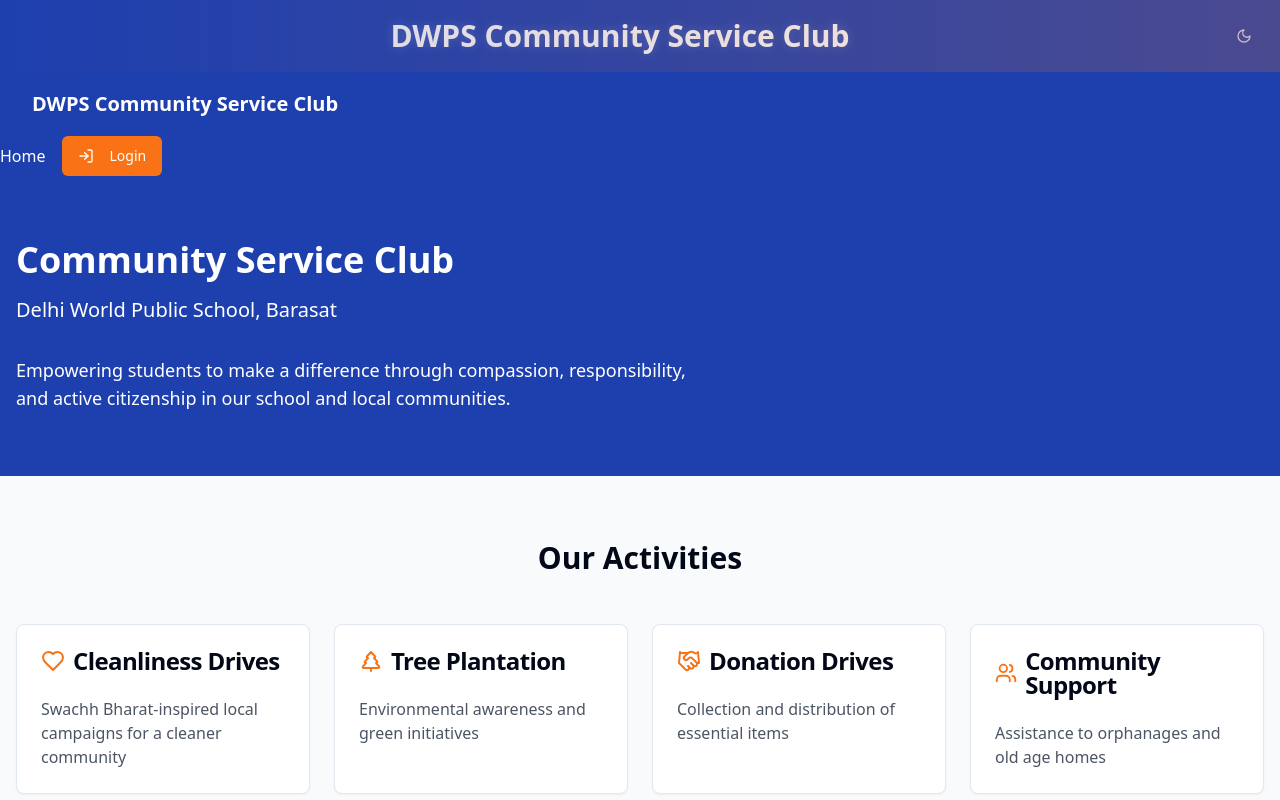
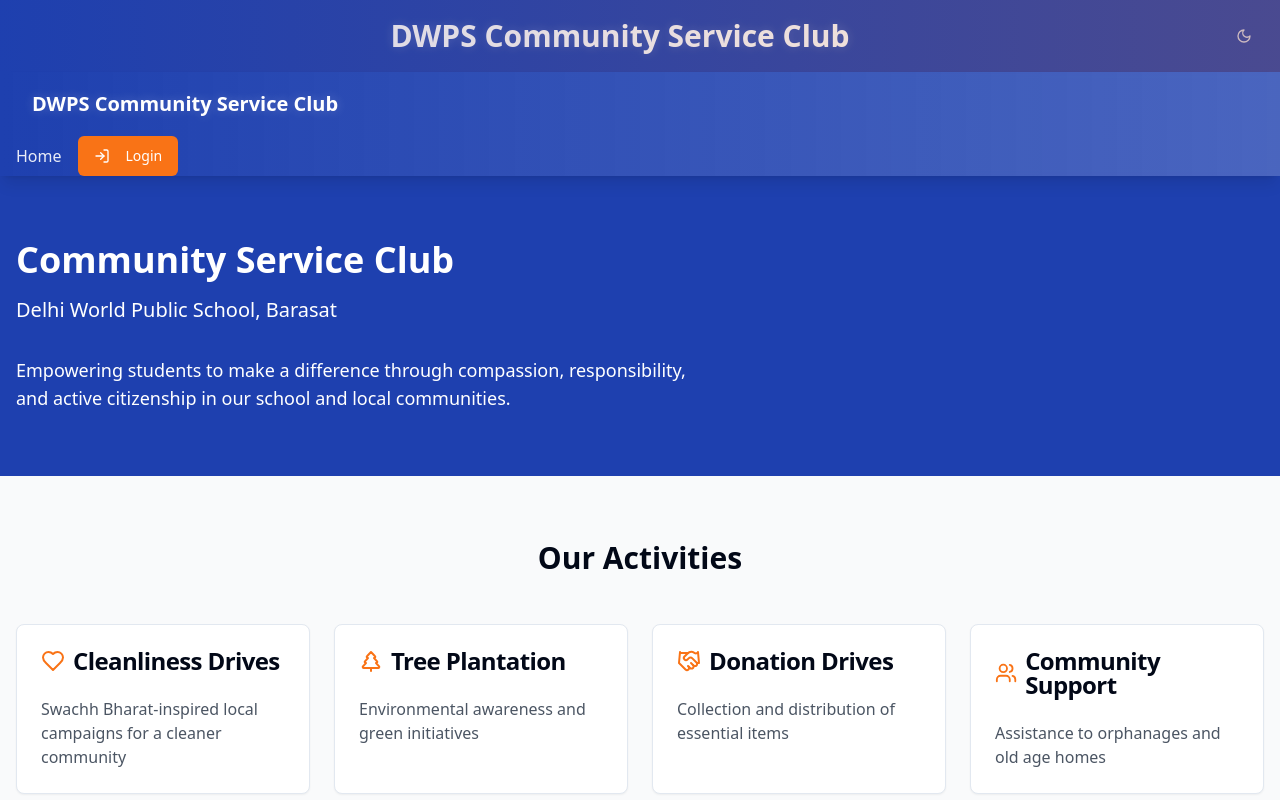
Before and after one commit to Riju-Rahaman/communityclub_dwpsb, a React (Vite) app: page / in a window 1280 px wide. Shown: the top 800 px of the page. Built offline with nearby package versions, Linux system fonts and the light colour scheme.

Commit message:
Refactor: Make UI cinematic

```diff
--- a/src/components/MainNav.tsx
+++ b/src/components/MainNav.tsx
@@ -46,34 +46,37 @@ const MainNav = () => {
   };
 
   return (
-    <nav className="bg-primary shadow-lg">
+    <nav className="bg-gradient-to-r from-primary to-primary/80 backdrop-blur-sm shadow-lg transition-all duration-300">
       <div className="max-w-7xl mx-auto px-4 sm:px-6 lg:px-8">
         <div className="flex justify-between h-16">
           <div className="flex items-center">
-            <Link to="/" className="text-white text-xl font-bold">
-              DWPS Community Service Club
+            <Link to="/" className="text-white text-xl font-bold hover:text-white/80 transition-colors">
+              <span className="animate-text-glow">DWPS Community Service Club</span>
             </Link>
           </div>
 
           <div className="md:hidden flex items-center">
             <Button
               variant="ghost"
-              className="text-white"
+              className="text-white hover:bg-white/10 transition-colors"
               onClick={() => setIsOpen(!isOpen)}
             >
-              {isOpen ? <X className="h-6 w-6" /> : <Menu className="h-6 w-6" />}
+              {isOpen ?
+                <X className="h-6 w-6 animate-in fade-in duration-200" /> :
+                <Menu className="h-6 w-6 animate-in fade-in duration-200" />
+              }
             </Button>
           </div>
         </div>
       </div>
 
       {/* Mobile Navigation */}
-      {isOpen && (
-        <div className="md:hidden">
-          <div className="px-2 pt-2 pb-3 space-y-1 sm:px-3 bg-primary">
+      <div className={`md:hidden transition-all duration-300 ease-in-out ${isOpen ? 'opacity-100 translate-y-0' : 'opacity-0 -translate-y-2'}`}>
+        {isOpen && (
+          <div className="px-2 pt-2 pb-3 space-y-1 sm:px-3 bg-primary/95 backdrop-blur-md">
             <Link
               to="/"
-              className="text-white block px-3 py-2 rounded-md hover:bg-primary/90"
+              className="text-white/90 block px-3 py-2 rounded-md hover:bg-white/10 transition-all duration-200"
             >
               Home
             </Link>
@@ -81,25 +84,25 @@ const MainNav = () => {
               <>
                 <Link
                   to="/events"
-                  className="text-white block px-3 py-2 rounded-md hover:bg-primary/90"
+                  className="text-white/90 block px-3 py-2 rounded-md hover:bg-white/10 transition-all duration-200"
                 >
                   Events
                 </Link>
                 <Link
                   to="/announcements"
-                  className="text-white block px-3 py-2 rounded-md hover:bg-primary/90"
+                  className="text-white/90 block px-3 py-2 rounded-md hover:bg-white/10 transition-all duration-200"
                 >
                   Announcements
                 </Link>
                 <Link
                   to="/profile"
-                  className="text-white block px-3 py-2 rounded-md hover:bg-primary/90"
+                  className="text-white/90 block px-3 py-2 rounded-md hover:bg-white/10 transition-all duration-200"
                 >
                   <User className="h-4 w-4" />
                 </Link>
                 <Button
                   variant="secondary"
-                  className="w-full bg-secondary hover:bg-secondary/90"
+                  className="w-full bg-secondary hover:bg-secondary/90 transition-colors duration-200"
                   onClick={handleLogout}
                 >
                   Logout
@@ -109,29 +112,29 @@ const MainNav = () => {
             {!isLoggedIn && (
               <Button
                 variant="secondary"
-                className="w-full bg-secondary hover:bg-secondary/90"
+                className="w-full bg-secondary hover:bg-secondary/90 transition-colors duration-200"
                 onClick={() => navigate('/auth')}
               >
                 <LogIn className="mr-2 h-4 w-4" /> Login
               </Button>
             )}
           </div>
-        </div>
-      )}
+        )}
+      </div>
 
       {/* Desktop Navigation */}
-      <div className="hidden md:flex items-center space-x-4">
-        <Link to="/" className="text-white hover:text-gray-200">Home</Link>
+      <div className="hidden md:flex items-center space-x-4 px-4 animate-fade-in">
+        <Link to="/" className="text-white/90 hover:text-white transition-colors duration-200">Home</Link>
         {isLoggedIn && (
           <>
-            <Link to="/events" className="text-white hover:text-gray-200">Events</Link>
-            <Link to="/announcements" className="text-white hover:text-gray-200">Announcements</Link>
-            <Link to="/profile" className="text-white hover:text-gray-200">
+            <Link to="/events" className="text-white/90 hover:text-white transition-colors duration-200">Events</Link>
+            <Link to="/announcements" className="text-white/90 hover:text-white transition-colors duration-200">Announcements</Link>
+            <Link to="/profile" className="text-white/90 hover:text-white transition-colors duration-200">
               <User className="h-4 w-4" />
             </Link>
             <Button
               variant="secondary"
-              className="bg-secondary hover:bg-secondary/90"
+              className="bg-secondary hover:bg-secondary/90 transition-all duration-200 hover:scale-105"
               onClick={handleLogout}
             >
               Logout
@@ -141,7 +144,7 @@ const MainNav = () => {
         {!isLoggedIn && (
           <Button
             variant="secondary"
-            className="bg-secondary hover:bg-secondary/90"
+            className="bg-secondary hover:bg-secondary/90 transition-all duration-200 hover:scale-105"
             onClick={() => navigate('/auth')}
           >
             <LogIn className="mr-2 h-4 w-4" /> Login
```
